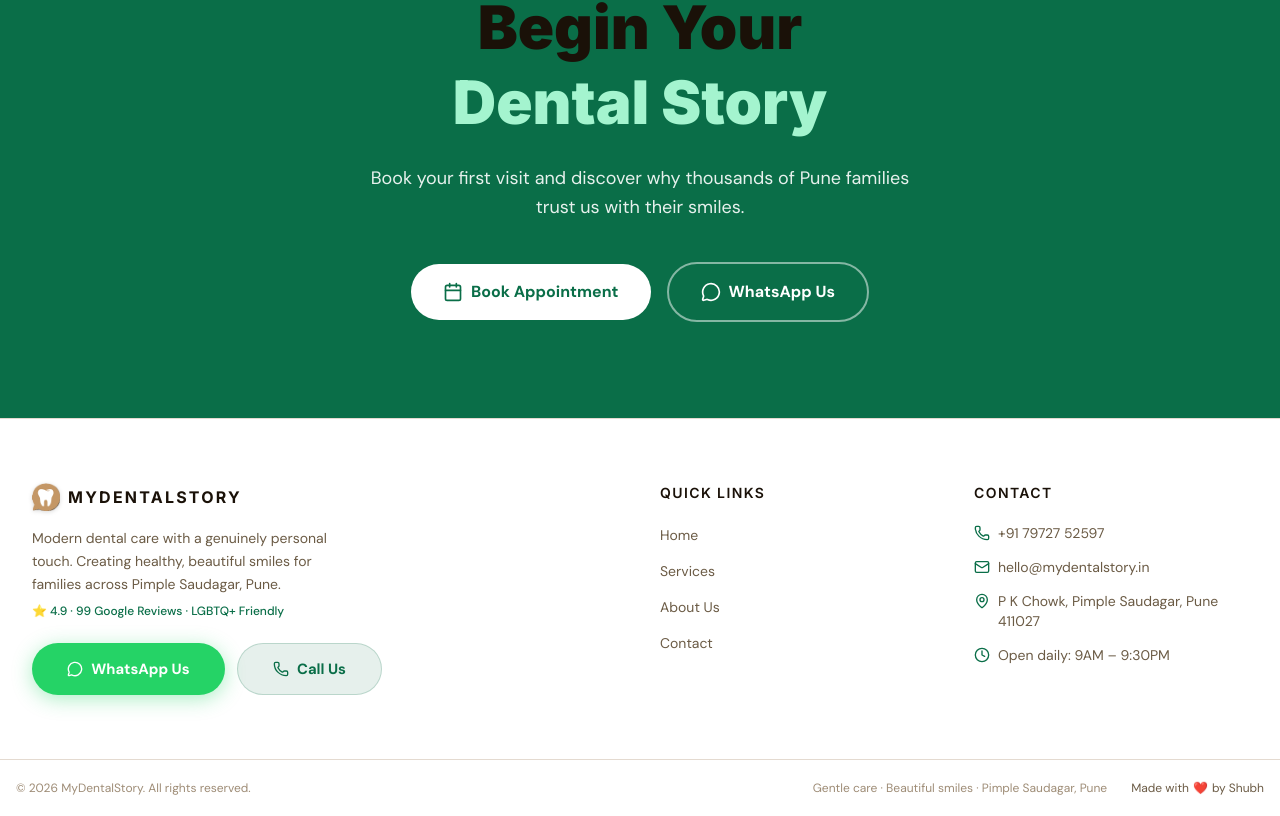
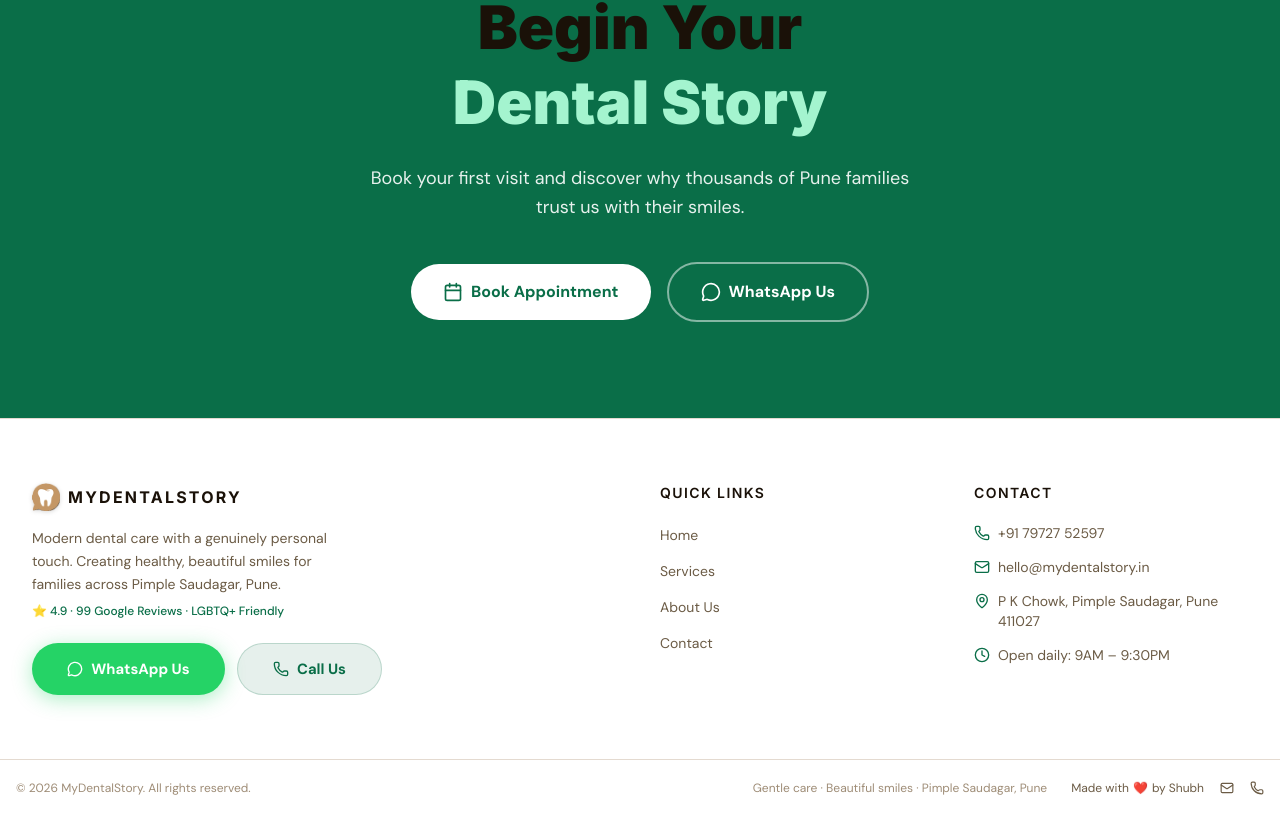
Before and after one commit to itsshubhamkk/mydentalstory, a React (Vite) app: page /#/ in a window 1280 px wide. Shown: the part 4551-5367 px from the top of the page. Built offline with nearby package versions, Linux system fonts and the light colour scheme.

Commit message:
fix: footer logo, add dev promotion

```diff
--- a/src/components/Footer.tsx
+++ b/src/components/Footer.tsx
@@ -1,5 +1,5 @@
 import { Link } from 'react-router-dom';
-import { Phone, MapPin, Clock, Mail, MessageCircle } from 'lucide-react';
+import { Phone, MapPin, Clock, Mail, MessageCircle, Linkedin } from 'lucide-react';
 
 const YEAR = new Date().getFullYear();
 const WA = '917972752597';
@@ -11,6 +11,20 @@ const LINKS = [
     { label: 'Contact', to: '/contact' },
 ];
 
+const LinkedInIcon = ({ size = 14, ...props }) => (
+    <svg
+        width={size}
+        height={size}
+        viewBox="0 0 24 24"
+        fill="currentColor"
+        xmlns="http://www.w3.org/2000/svg"
+        aria-hidden="true"
+        {...props}
+    >
+        <path d="M19 0h-14C2.239 0 0 2.239 0 5v14c0 2.762 2.239 5 5 5h14c2.762 0 5-2.238 5-5V5c0-2.761-2.238-5-5-5zM6 19H3v-9h3v9zM4.5 9.731C3.534 9.731 2.75 8.941 2.75 7.97S3.534 6.209 4.5 6.209s1.75.79 1.75 1.761-.783 1.761-1.75 1.761zM22 19h-3v-4.5c0-1.07-.02-2.444-1.488-2.444-1.488 0-1.716 1.162-1.716 2.372V19h-3v-9h2.881v1.231h.041c.401-.76 1.379-1.562 2.838-1.562C20.036 9.669 21 11.666 21 14.259V19z" />
+    </svg>
+);
+
 export default function Footer() {
     return (
         <footer style={{ background: 'var(--surface)', borderTop: '1px solid var(--border)', color: 'var(--text)' }}>
@@ -19,7 +33,7 @@ export default function Footer() {
                     {/* Brand */}
                     <div className="lg:col-span-2">
                         <div className="flex items-center gap-2 mb-4">
-                            <img src="/images/logo.png" alt="MyDentalStory" className="w-7 h-7 flex-shrink-0 object-contain drop-shadow-sm" />
+                            <img src={`${import.meta.env.BASE_URL}images/logo.png`} alt="MyDentalStory" className="w-7 h-7 flex-shrink-0 object-contain drop-shadow-sm" />
                             <span className="font-bold text-base uppercase tracking-[0.14em]" style={{ fontFamily: "'Inter', sans-serif" }}>MyDentalStory</span>
                         </div>
                         <p className="text-sm leading-relaxed max-w-xs" style={{ color: 'var(--text-2)' }}>
@@ -86,12 +100,48 @@ export default function Footer() {
             {/* Bottom bar */}
             <div className="py-5 px-4" style={{ borderTop: '1px solid var(--border)' }}>
                 <div className="max-w-7xl mx-auto flex flex-col sm:flex-row items-center justify-between gap-3">
-                    <p className="text-xs" style={{ color: 'var(--text-3)' }}>© {YEAR} MyDentalStory. All rights reserved.</p>
+
+                    <p className="text-xs" style={{ color: 'var(--text-3)' }}>
+                        © {YEAR} MyDentalStory. All rights reserved.
+                    </p>
+
                     <div className="flex flex-col sm:flex-row items-center gap-2 sm:gap-6">
-                        <p className="text-xs" style={{ color: 'var(--text-3)' }}>Gentle care · Beautiful smiles · Pimple Saudagar, Pune</p>
-                        <p className="text-xs flex items-center gap-1" style={{ color: 'var(--text-2)' }}>
-                            Made with <span style={{ color: '#E91E63' }}>❤️</span> by Shubh
+
+                        <p className="text-xs" style={{ color: 'var(--text-3)' }}>
+                            Gentle care · Beautiful smiles · Pimple Saudagar, Pune
                         </p>
+
+                        <div className="flex items-center gap-4">
+
+                            {/* Made with ❤️ by Shubh (WhatsApp linked) */}
+                            <a
+                                href="https://wa.me/917219725094"
+                                target="_blank"
+                                rel="noopener noreferrer"
+                                className="text-xs flex items-center gap-1"
+                                style={{ color: 'var(--text-2)' }}
+                            >
+                                Made with <span style={{ color: '#E91E63' }}>❤️</span> by Shubh
+                            </a>
+                            {/* Email */}
+                            <a
+                                href="mailto:shubhamkhodke558@gmail.com"
+                                aria-label="Email"
+                                className="flex items-center"
+                                style={{ color: 'var(--text-2)' }}
+                            >
+                                <Mail size={14} />
+                            </a>
+                            {/* Phone */}
+                            <a
+                                href="tel:+917219725094"
+                                aria-label="Call"
+                                className="flex items-center"
+                                style={{ color: 'var(--text-2)' }}
+                            >
+                                <Phone size={14} />
+                            </a>
+                        </div>
                     </div>
                 </div>
             </div>
--- a/src/pages/AboutPage.tsx
+++ b/src/pages/AboutPage.tsx
@@ -13,7 +13,7 @@ const VALUES = [
 const DOCTORS = [
     {
         name: 'Dr. Nikhil Khandare',
-        role: 'General & Cosmetic Dentistry',
+        role: 'BDS, MDS - Pediatric Dentist',
         image: img('images/dr-nikhil.jpg'),
         bio: 'Dr. Nikhil Khandare is the lead dentist at My Dental Story and is widely known for his gentle, patient-first approach. He is especially praised for his ability to make children feel at ease — engaging them in friendly conversation and familiarizing them with equipment so they never feel anxious. Patients frequently note that even complex procedures like root canals feel surprisingly comfortable under his care.',
         qualifications: ['BDS — Dental Surgery', 'Specialized Training in Dental Implants', 'Best Dentist in Pimple Saudagar'],
@@ -23,12 +23,11 @@ const DOCTORS = [
     },
     {
         name: 'Dr. Vaidehi Khandare',
-        role: 'Orthodontics & Preventive Care',
         image: img('images/dr-vaidehi.jpg'),
         bio: 'Dr. Vaidehi Khandare brings warmth and precision to orthodontics and preventive dental care. She is passionate about guiding patients toward long-term oral health through education, early intervention, and personalized care plans for the entire family.',
         qualifications: ['BDS — Dental Surgery', 'Training in Orthodontics & Aligners', 'Preventive Dentistry Specialist'],
         specializations: ['Clear Aligners', 'Traditional Braces', 'Preventive Care', 'Gum Health'],
-        experience: '8+ years',
+        experience: '10+ years',
         tagline: '"Prevention today means a brighter smile tomorrow."',
     },
 ];
```
